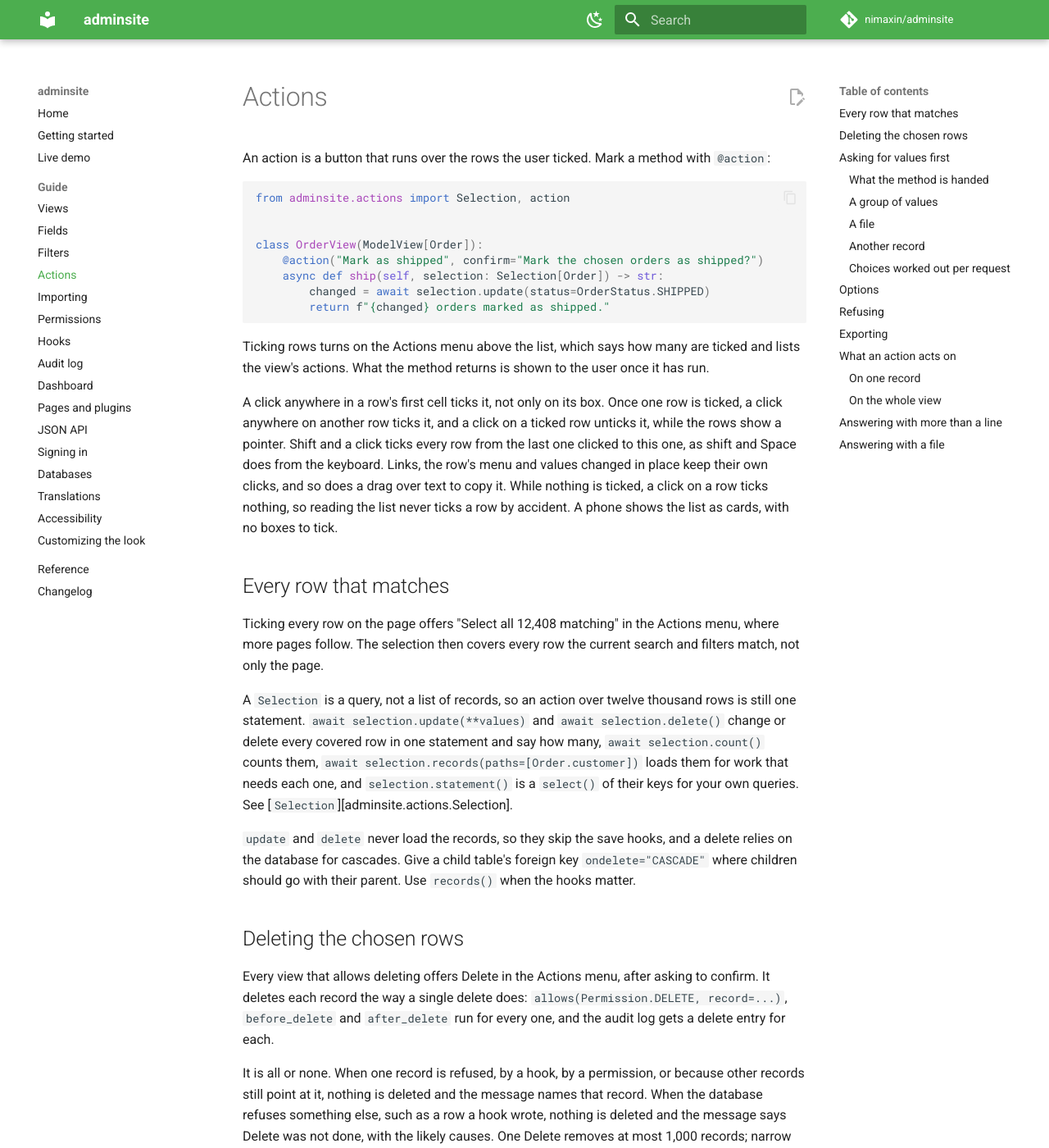
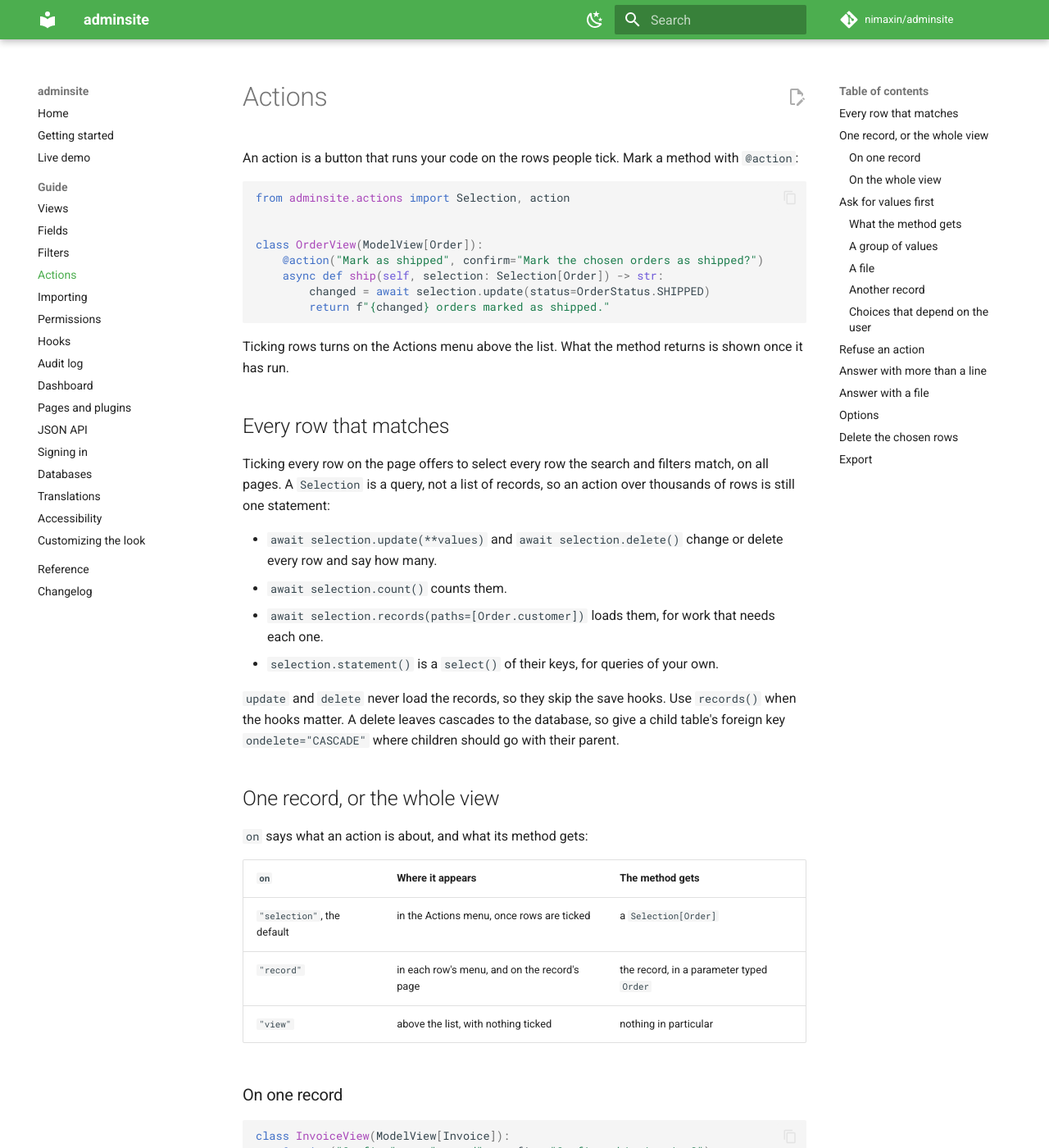
Before and after one commit to nimaxin/adminsite, an MkDocs documentation site: the page built from docs/actions.md, in a window 1280 px wide and 1400 px high. Shown: the whole window at 82% size. Built offline with MkDocs 1.6.1 and Material for MkDocs 9.7.7, drawn with Linux system fonts in a browser that asks for light colours; comment, search, counter and statistics services are not loaded; some of the changed text lies outside the part shown.

Commit message:
docs: trim the Actions page, the common actions first

````diff
--- a/docs/actions.md
+++ b/docs/actions.md
@@ -1,6 +1,6 @@
 # Actions
 
-An action is a button that runs over the rows the user ticked. Mark a method with `@action`:
+An action is a button that runs your code on the rows people tick. Mark a method with `@action`:
 
 ```python
 from adminsite.actions import Selection, action
@@ -13,54 +13,63 @@ class OrderView(ModelView[Order]):
         return f"{changed} orders marked as shipped."
 ```
 
-Ticking rows turns on the Actions menu above the list, which says how many are ticked and lists the
-view's actions. What the method returns is shown to the user once it has run.
-
-A click anywhere in a row's first cell ticks it, not only on its box. Once one row is ticked, a
-click anywhere on another row ticks it, and a click on a ticked row unticks it, while the rows show
-a pointer. Shift and a click ticks every row from the last one clicked to this one, as shift and
-Space does from the keyboard. Links, the row's menu and values changed in place keep their own
-clicks, and so does a drag over text to copy it. While nothing is ticked, a click on a row ticks
-nothing, so reading the list never ticks a row by accident. A phone shows the list as cards, with
-no boxes to tick.
+Ticking rows turns on the Actions menu above the list. What the method returns is shown once it
+has run.
 
 ## Every row that matches
 
-Ticking every row on the page offers "Select all 12,408 matching" in the Actions menu, where more
-pages follow. The selection then covers every row the current search and filters match, not only
-the page.
+Ticking every row on the page offers to select every row the search and filters match, on all
+pages. A `Selection` is a query, not a list of records, so an action over thousands of rows is
+still one statement:
 
-A `Selection` is a query, not a list of records, so an action over twelve thousand rows is still
-one statement. `await selection.update(**values)` and `await selection.delete()` change or delete
-every covered row in one statement and say how many, `await selection.count()` counts them, `await
-selection.records(paths=[Order.customer])` loads them for work that needs each one, and
-`selection.statement()` is a `select()` of their keys for your own queries. See
-[`Selection`][adminsite.actions.Selection].
+- `await selection.update(**values)` and `await selection.delete()` change or delete every row and
+  say how many.
+- `await selection.count()` counts them.
+- `await selection.records(paths=[Order.customer])` loads them, for work that needs each one.
+- `selection.statement()` is a `select()` of their keys, for queries of your own.
 
-`update` and `delete` never load the records, so they skip the save hooks, and a delete relies on
-the database for cascades. Give a child table's foreign key `ondelete="CASCADE"` where children
-should go with their parent. Use `records()` when the hooks matter.
+`update` and `delete` never load the records, so they skip the save hooks. Use `records()` when the
+hooks matter. A delete leaves cascades to the database, so give a child table's foreign key
+`ondelete="CASCADE"` where children should go with their parent.
 
-## Deleting the chosen rows
+## One record, or the whole view
 
-Every view that allows deleting offers Delete in the Actions menu, after asking to confirm. It
-deletes each record the way a single delete does: `allows(Permission.DELETE, record=...)`,
-`before_delete` and `after_delete` run for every one, and the audit log gets a delete entry for
-each.
+`on` says what an action is about, and what its method gets:
 
-It is all or none. When one record is refused, by a hook, by a permission, or because other records
-still point at it, nothing is deleted and the message names that record. When the database refuses
-something else, such as a row a hook wrote, nothing is deleted and the message says Delete was not
-done, with the likely causes. One Delete removes at most 1,000 records; narrow the list first for
-more.
+| `on` | Where it appears | The method gets |
+|---|---|---|
+| `"selection"`, the default | in the Actions menu, once rows are ticked | a `Selection[Order]` |
+| `"record"` | in each row's menu, and on the record's page | the record, in a parameter typed `Order` |
+| `"view"` | above the list, with nothing ticked | nothing in particular |
 
-Switch it off for a view with `can_delete_selected = False`, and add an action of your own where the
-view needs a different one. `can_delete = False` removes it along with every other delete.
+### On one record
 
-## Asking for values first
+```python
+class InvoiceView(ModelView[Invoice]):
+    @action("Confirm", on="record", confirm="Confirm this invoice?")
+    async def confirm(self, invoice: Invoice) -> str:
+        invoice.status = "confirmed"
+        return f"Invoice {invoice.number} confirmed."
+```
 
-An action asks for values with typed parameters. They appear in a dialog before it runs, are checked
-like form fields, and reach the method as the types say:
+`allows(action, record=record)` decides for each record whether the action is offered, so refusing
+it for a paid invoice hides Confirm on that row.
+
+### On the whole view
+
+Some work is about the table, not any row, such as fetching new orders from another system:
+
+```python
+class OrderView(ModelView[Order]):
+    @action("Sync from the provider", on="view", permission=Permission.VIEW)
+    async def sync(self, session: SessionAdapter) -> str:
+        return f"{await fetch_new_orders(session)} orders fetched."
+```
+
+## Ask for values first
+
+Typed parameters are asked for in a dialog before the action runs. They are checked like form
+fields and reach the method as their types say:
 
 ```python
 from typing import Annotated, Literal
@@ -83,8 +92,6 @@ class OrderView(ModelView[Order]):
         return f"{changed} orders sent with {carrier}."
 ```
 
-The type picks the input:
-
 | Type | Asked for with |
 |---|---|
 | `str` | a line of text, or a box with `Input(multiline=True)` |
@@ -99,45 +106,26 @@ The type picks the input:
 | `UploadFile` | [a file](#a-file) |
 | a dataclass | [its fields, under one heading](#a-group-of-values) |
 
-A value is required unless its type allows None or it has a default. A default fills the input when
-the dialog opens, so a switch that is usually on opens on, and an input left empty takes it, unless
-its type allows None: `copies: int | None = 2` opens on 2, and emptied it is None. A missing or
-invalid value stops the action and tells the user which input and why, naming the group for a
-field of one.
+A value is required unless its type allows `None` or it has a default, which fills the input when
+the dialog opens. `Annotated[..., Input(...)]` sets an input's `label`, `help_text` and more, as
+[`Input`][adminsite.actions.Input] says. With the [audit log](audit.md#actions) on, the values are
+written down with the action, and a secret, such as an input named `password` or given
+`secret=True`, is kept as `***`.
 
-A `Literal`'s options read as they are written, `"DHL"` as DHL, and one in lower case as words:
-`"next_day"` reads "Next day".
-
-`Annotated[..., Input(...)]` words an input: its `label` and `help_text`, `multiline` for a box,
-`accept` and `max_size` for a file, and `secret` to keep the value out of the
-[audit log](audit.md#actions). See [`Input`][adminsite.actions.Input].
-
-A type adminsite cannot ask for, such as a class of your own, stops the admin when it starts, with
-the parameter's name and the types it can ask for. So does an option the type has no use for, such
-as `multiline` on an `int`. The names `keys`, `everything` and `_csrf` are taken by the action form
-itself.
-
-With the [audit log](audit.md#actions) on, the values an action was run with are written down with
-it. A secret is kept as `***`: an input named like `password` or `api_key`, or one given
-`secret=True`.
-
-### What the method is handed
+### What the method gets
 
 A parameter of one of these types is handed over instead of asked for:
 
 | Type | What it gets |
 |---|---|
-| `Selection[Order]` | the rows the user ticked, for an action on the selection |
+| `Selection[Order]` | the rows ticked, for an action on the selection |
 | the view's model, such as `Order` | the record, for an [action on one record](#on-one-record) |
-| `Request` | the request, to read who is signed in or the session |
-| `SessionAdapter` | adminsite's session, with a sync or an async database alike |
-| `AsyncSession` | SQLAlchemy's own session, where the database is async |
+| `Request` | the request, to read who is signed in |
+| `SessionAdapter` | adminsite's session, the same for a sync or an async database |
+| `AsyncSession` | SQLAlchemy's own session, when the database is async |
 
-A `| None` changes nothing here: `request: Request | None` is handed the request just the same.
-
-The session is the one the action runs in, so what the method writes is committed with it, or rolled
-back when it fails. Asking for an `AsyncSession` when the database is not async stops the admin when
-it starts.
+The session is the one the action runs in, so what the method writes is committed with it, or
+rolled back when it fails.
 
 ### A group of values
 
@@ -169,15 +157,9 @@ class ProductView(ModelView[Product]):
         return f"{len(products)} prices changed."
 ```
 
-The heading is the parameter's name, "Change", or the `label` of an `Input` on it. Each field is
-sent as `change.percent`, the name the [JSON API](api.md#actions) takes too. An `InitVar` is asked
-for like a field and handed to `__post_init__`. A dataclass inside a dataclass is asked for with a
-parameter of its own.
-
 ### A file
 
-A parameter typed `UploadFile` asks for a file, and the method receives it as it was sent. Nothing
-stores it:
+A parameter typed `UploadFile` asks for a file, and the method gets it as it was sent:
 
 ```python
 from starlette.datastructures import UploadFile
@@ -196,15 +178,13 @@ class ProductView(ModelView[Product]):
         return f"{len(rows)} prices read from {prices.filename}."
 ```
 
-A file over `max_size`, 10 MB unless you say, or of a type `accept` does not name, is refused
-before the method runs. The audit log keeps the file's name, type and size, never what is in it.
+A file larger than `max_size`, 10 MB unless you say, or of a type `accept` does not name, is
+refused before the method runs. Nothing stores the file, and the audit log keeps only its name,
+type and size.
 
 ### Another record
 
-A parameter typed with a model asks for one of its records. The dialog offers the records that
-model's view lets this user see: a list while there are a hundred or fewer, and a search box above
-that. The list is read when the page is drawn, so a product added a minute ago is on offer at once.
-The method receives the record itself:
+A parameter typed with a model asks for one of its records, and the method gets the record:
 
 ```python
 class RunView(ModelView[Run]):
@@ -214,16 +194,13 @@ class RunView(ModelView[Run]):
         return f"{changed} runs now sell as {product.name}."
 ```
 
-The key that comes back is read through the product view, with its `scope_query` and its
-permissions, so a record this user could not have picked is refused. `list[Product]` asks for
-several, and the method receives a list. The audit log names the chosen record, and the
-[JSON API](api.md#actions) takes its key: `{"inputs": {"product": "12"}}`.
+The dialog offers the records the model's view lets this user see, and a record they could not
+have picked is refused. `list[Product]` asks for several.
 
-### Choices worked out per request
+### Choices that depend on the user
 
-Choices that are records are asked for with the model's type, above. For any other kind, the inputs
-are read when the page is drawn, so `get_actions` can hand back an action carrying whatever this
-user may pick:
+The inputs are read when the page is drawn, so `get_actions` can hand back an action with the
+choices this user may pick:
 
 ```python
 import dataclasses
@@ -251,33 +228,10 @@ class OrderView(ModelView[Order]):
         ]
 ```
 
-The field takes the place of the input of its name, and its value still reaches `warehouse`. The
-method's other parameters are still asked for as their types say, and so are those of an `Action`
-that `get_actions` builds by hand. A copy under another name, `dataclasses.replace(item,
-name="move_now", label="Move now")`, asks for what the action asks for, groups and defaults
-included. The run goes through `get_actions` as well, so a value that was never on offer is refused
-rather than accepted because the class said so.
+The field takes the place of the input with its name. The run goes through `get_actions` too, so a
+value that was never on offer is refused.
 
-## Options
-
-`@action` takes the button's `label`, an `icon` drawn before it, a `confirm` question, `inputs` to
-ask for as they are, `dangerous` for a red button listed last, the `permission` it needs, its
-`name` in the URL, and `audit_answer` to keep a secret answer out of the
-[audit log](audit.md#actions).
-[`@action`][adminsite.actions.action] says what each one does.
-
-An `icon` takes what a view's [`icon`](views.md#the-sidebar) takes, inline SVG markup
-or a picture's address, and is drawn wherever the action is offered: in the Actions menu, above
-the list, in a row's menu and on the record page.
-
-```python
-class OrderView(ModelView[Order]):
-    @action("Send the invoice", on="record", icon="icons/invoice.svg")
-    async def send_invoice(self, record: Order) -> str:
-        return f"Invoice for order {record.id} sent."
-```
-
-## Refusing
+## Refuse an action
 
 Raise `RefusedError` to stop an action with a message. Everything it did is rolled back:
 
@@ -294,68 +248,13 @@ class OrderView(ModelView[Order]):
         return f"{changed} orders refunded."
 ```
 
-An action that breaks a database constraint, for example deleting customers that orders still
-point at, is rolled back and reported the same way.
+An action the database refuses, such as deleting customers that orders still point at, is rolled
+back and reported the same way.
 
-## Exporting
+## Answer with more than a line
 
-Every list has an "Export CSV" button. It exports every row the search and filters match, not just
-the page, using the values the list shows, and streams them in batches, so a large export never has
-to fit in memory.
-
-## What an action acts on
-
-`on` says what an action is about, and what its method is handed:
-
-| `on` | Where it appears | The method is handed |
-|---|---|---|
-| `"selection"`, the default | in the Actions menu, once rows are ticked | a `Selection[Order]` |
-| `"record"` | in each row's menu, and on the record's page | the record, to a parameter typed `Order` |
-| `"view"` | above the list, with nothing ticked; several share a More actions menu | nothing in particular |
-
-Each can also ask for the request or a session, as [above](#what-the-method-is-handed).
-
-### On one record
-
-```python
-class InvoiceView(ModelView[Invoice]):
-    @action("Confirm", on="record", confirm="Confirm this invoice?")
-    async def confirm(self, invoice: Invoice) -> str:
-        invoice.status = "confirmed"
-        return f"Invoice {invoice.number} confirmed."
-```
-
-The record goes to the first parameter typed `Invoice`, written before the `*` or after it.
-
-The button sits on the row and on the record's page, and the record's own permission decides
-whether it is offered: `allows(action, record=record)` refusing a paid invoice hides Confirm for
-that row and refuses the request if someone posts it anyway. A view with several record actions
-collects them into a menu on the row. Afterwards the person lands back on the record.
-
-Everything a selection action has is here too: a confirmation, inputs asked in a dialog, a
-`dangerous` style, and an entry in the record's [history](audit.md).
-
-### On the whole view
-
-Some work is about the table, not about any row: fetching from another system, importing from an
-API, sending a summary. Those need nothing ticked:
-
-```python
-class OrderView(ModelView[Order]):
-    @action("Sync from the provider", on="view", permission=Permission.VIEW)
-    async def sync(self, session: SessionAdapter) -> str:
-        return f"{await fetch_new_orders(session)} orders fetched."
-```
-
-Its button sits at the top of the list, beside Import and Export CSV. A view with several such
-actions gathers them in one More actions menu there, the dangerous ones last under a line, so
-however many it has, the top of the list keeps to a few buttons. On a phone they all sit in the
-menu behind the ⋯ button.
-
-## Answering with more than a line
-
-A message that all went well fades after a few seconds. When the person has to read, follow or copy
-something, return a `Message` instead of a string:
+A message that all went well fades after a few seconds. When the person has to read, follow or
+copy something, return a `Message`:
 
 ```python
 from adminsite import Message
@@ -379,16 +278,13 @@ class AccountView(ModelView[Account]):
         )
 ```
 
-`sticky` keeps it on screen until it is closed, `link` and `link_text` add an address to follow,
-and `copy` a value with a button that copies it, which the audit log never keeps. See
-[`Message`][adminsite.Message].
+`sticky` keeps the message on screen until it is closed, `link` and `link_text` add an address to
+follow, and `copy` adds a value to copy, which the audit log never keeps. The text is escaped, so
+return `Html(...)` for markup of your own.
 
-The text is escaped. Return `Html(...)`, or give it as the message's text, for markup of your own.
-The JSON API answers with the message, the link and the value to copy as fields of its reply.
+## Answer with a file
 
-## Answering with a file
-
-An action can return a response instead of a message, which is how a download works:
+An action can return a response, which is how a download works:
 
 ```python
 from starlette.responses import Response
@@ -405,6 +301,34 @@ class OrderView(ModelView[Order]):
         )
 ```
 
-Anything Starlette can answer with works: a file, JSON, or a redirect to somewhere the result
-waits. The transaction is committed first, so the answer describes work that really happened. The
-[JSON API](api.md#actions) sends the response as it is too.
+Anything Starlette can answer with works, such as a file, JSON or a redirect. The transaction is
+committed first.
+
+## Options
+
+`@action` takes the button's `label`, an `icon`, a `confirm` question, `inputs` to ask for as they
+are, `dangerous` for a red button listed last, the `permission` it needs, its `name` in the URL,
+and `audit_answer` to keep a secret answer out of the [audit log](audit.md#actions).
+[`@action`][adminsite.actions.action] says what each one does. An `icon` takes what a view's
+[`icon`](views.md#the-sidebar) takes:
+
+```python
+class OrderView(ModelView[Order]):
+    @action("Send the invoice", on="record", icon="icons/invoice.svg")
+    async def send_invoice(self, record: Order) -> str:
+        return f"Invoice for order {record.id} sent."
+```
+
+## Delete the chosen rows
+
+Every view that allows deleting offers Delete in the Actions menu. It deletes each record as a
+single delete does, so `allows`, `before_delete` and `after_delete` run for every one, and the audit
+log gets an entry for each. It is all or none: when one record is refused, nothing is deleted. One
+Delete removes at most 1,000 records.
+
+`can_delete_selected = False` switches it off, and `can_delete = False` switches off every delete.
+
+## Export
+
+Every list has an Export CSV button. It exports every row the search and filters match, with the
+values the list shows, and streams them so a large export never has to fit in memory.
````
